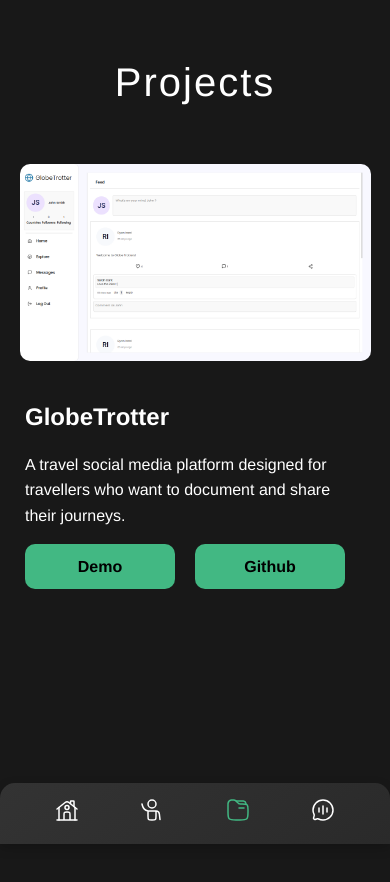
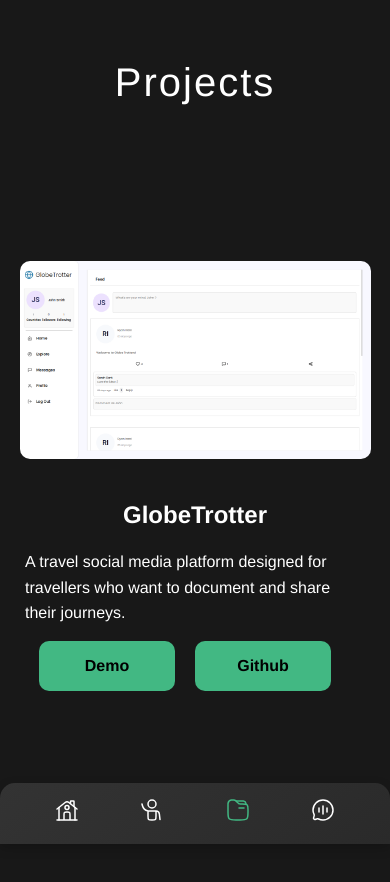
Before and after one commit to justryan55/portfolio, a Vue app: page /projects in a window 390 px wide. Shown: the top 882 px of the page. Built offline with nearby package versions, Linux system fonts and the light colour scheme.

Commit message:
updated responsiveness

```diff
--- a/src/components/Projects.vue
+++ b/src/components/Projects.vue
@@ -316,14 +316,15 @@ a {
   .section {
     display: flex;
     flex-direction: column;
-    justify-content: flex-start;
+    justify-content: center;
     align-items: center;
-    padding-top: 100px;
+    padding-top: 0px;
     margin: 0;
     gap: 30px;
   }
 
   .header {
+    text-align: center;
     font-size: 1.5rem;
   }
 
@@ -346,16 +347,21 @@ a {
   }
 
   .information {
+    display: flex;
+    flex-direction: column;
+    justify-content: center;
+    align-items: center;
     padding: 0px 5px;
   }
 
   .btn-container {
     justify-content: space-around;
     padding-top: 0px;
+    width: 80vw;
   }
 
   .btn {
-    padding: 10px;
+    /* padding: 10px; */
     margin-top: 0px;
     font-size: 1rem;
     font-weight: 600;
--- a/src/views/ProjectsView.vue
+++ b/src/views/ProjectsView.vue
@@ -22,13 +22,6 @@ import Projects from '@/components/Projects.vue'
   text-align: center;
 }
 
-@media (max-width: 2024px) {
-  .header {
-    top: 85px;
-    background-color: #181818;
-  }
-}
-
 @media (max-width: 768px) {
   .header {
     top: 50px;
```
